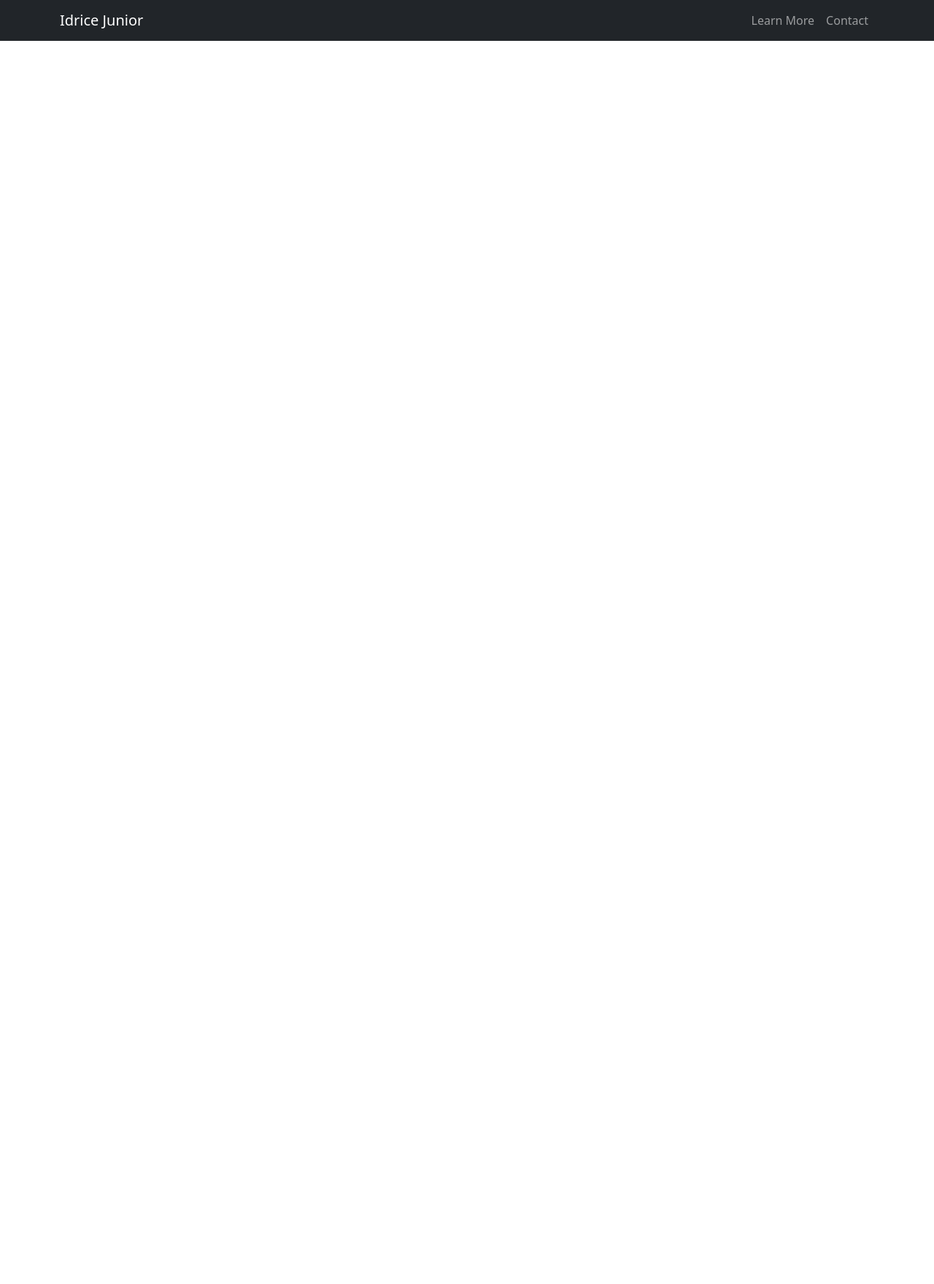
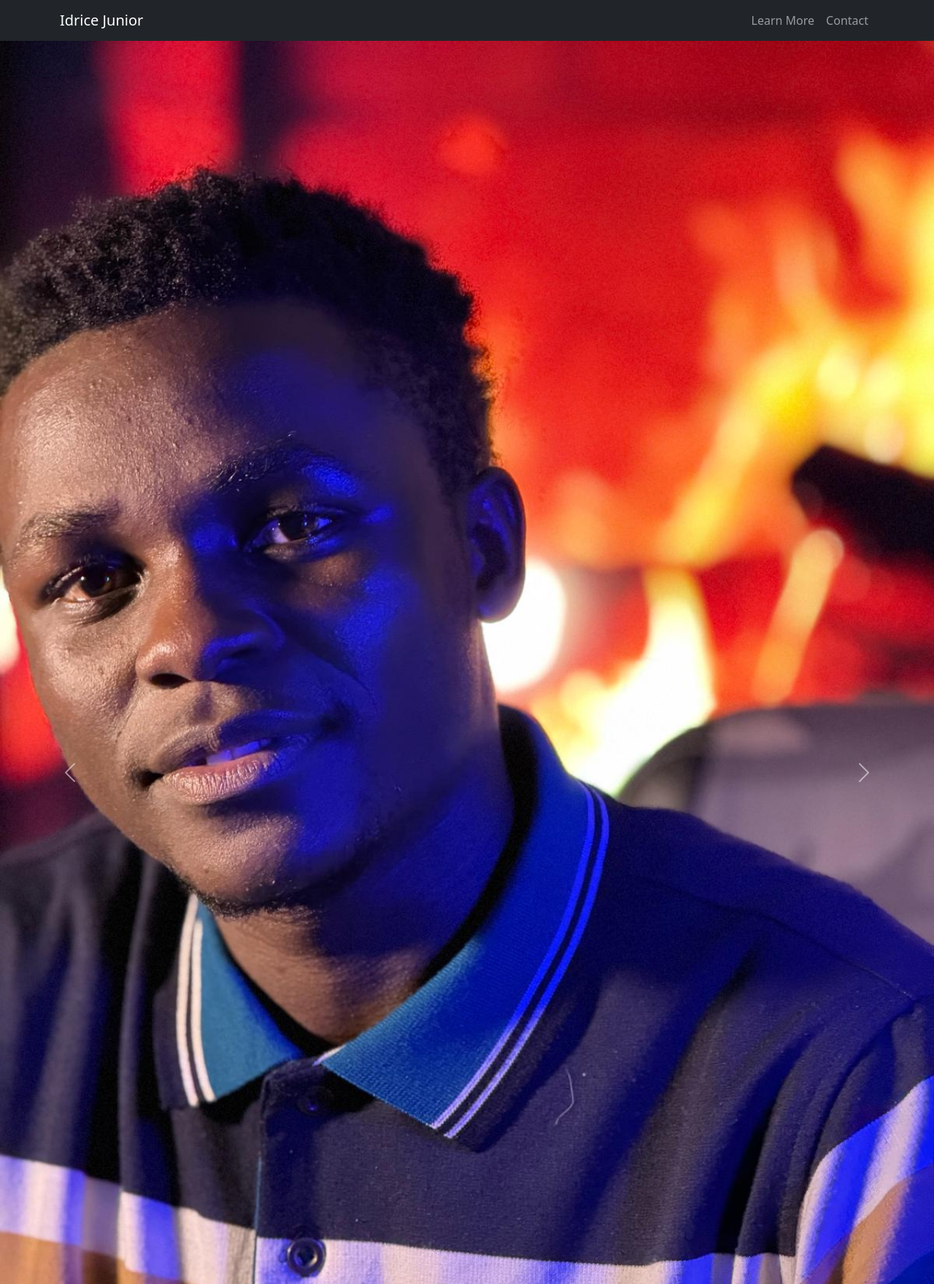
Before and after one commit to Junior-idrice/Bootstrap-website, a Django app: page / in a window 1280 px wide. Shown: the top 1760 px of the page at 73% size. Before the commit the page ends 56 px from the top, so only its background shows below. Run offline with Django 5.2, Linux system fonts and the light colour scheme.

Commit message:
adding my classes

```diff
--- a/personal/templates/website/layout.html
+++ b/personal/templates/website/layout.html
@@ -28,6 +28,37 @@
             </div>
         </div>
         </nav>
+
+
+
+        <main>
+                <div id="carouselExampleAutoplaying" class="carousel slide" data-bs-ride="carousel">
+                <div class="carousel-inner">
+                    <div class="carousel-item active c-item">
+                    <img src="{{ MEDIA_URL }}products/image.jpg" alt="Image"  class="d-block w-100 c-image">
+                    <img src="..." alt="...">
+                    </div>
+                    <div class="carousel-item">
+                    <img src="{{ MEDIA_URL }}products/react.svg" alt="Image"  class="d-block w-100 c-image">
+
+                    </div>
+                    <div class="carousel-item">
+                    <img src="..." class="d-block w-100" alt="...">
+                    </div>
+                </div>
+                <button class="carousel-control-prev" type="button" data-bs-target="#carouselExampleAutoplaying" data-bs-slide="prev">
+                    <span class="carousel-control-prev-icon" aria-hidden="true"></span>
+                    <span class="visually-hidden">Previous</span>
+                </button>
+                <button class="carousel-control-next" type="button" data-bs-target="#carouselExampleAutoplaying" data-bs-slide="next">
+                    <span class="carousel-control-next-icon" aria-hidden="true"></span>
+                    <span class="visually-hidden">Next</span>
+                </button>
+                </div>
+        </main>
+        <footer>
+
+        </footer>
     {%block content%}
     {%endblock%}
 
```
